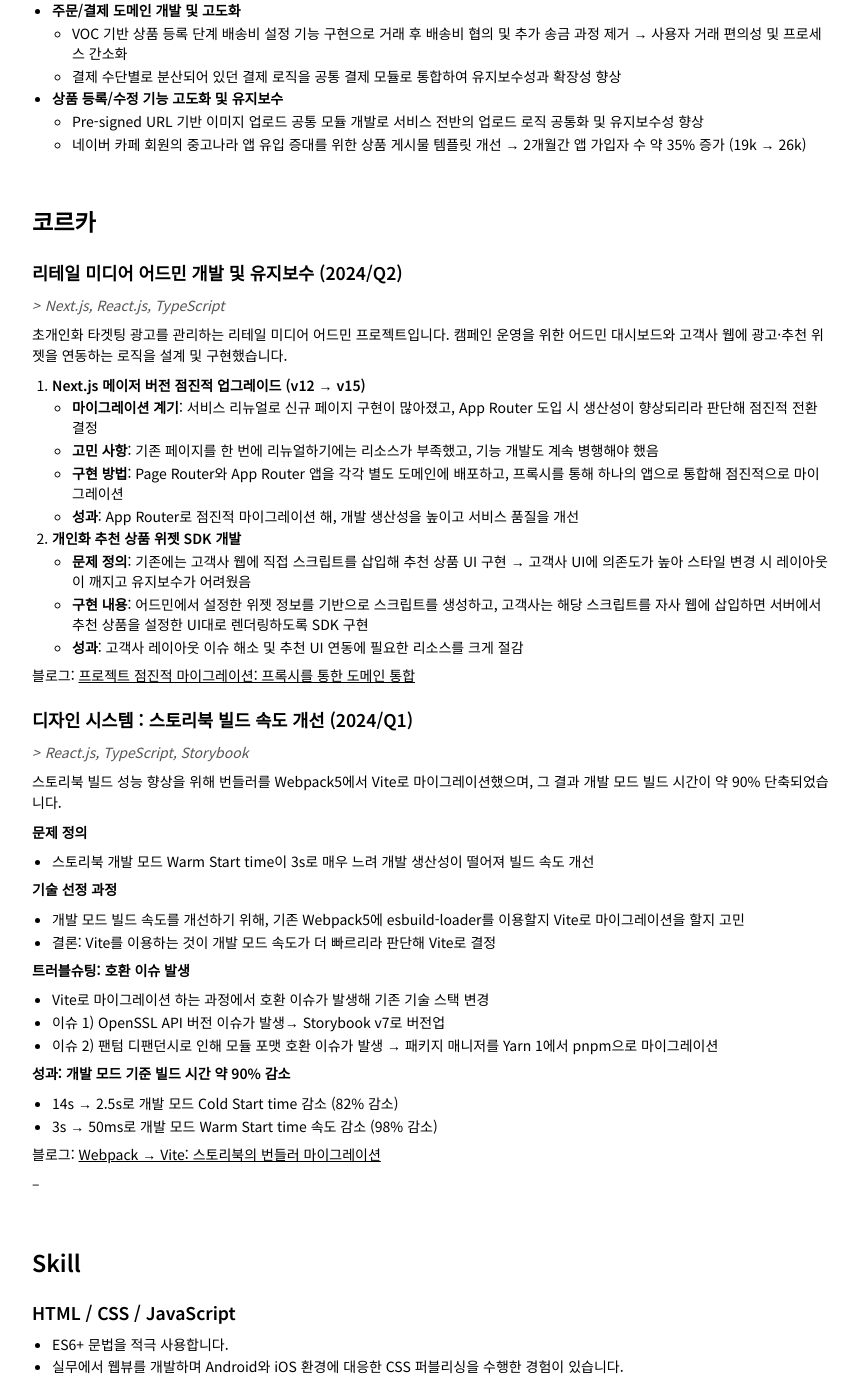
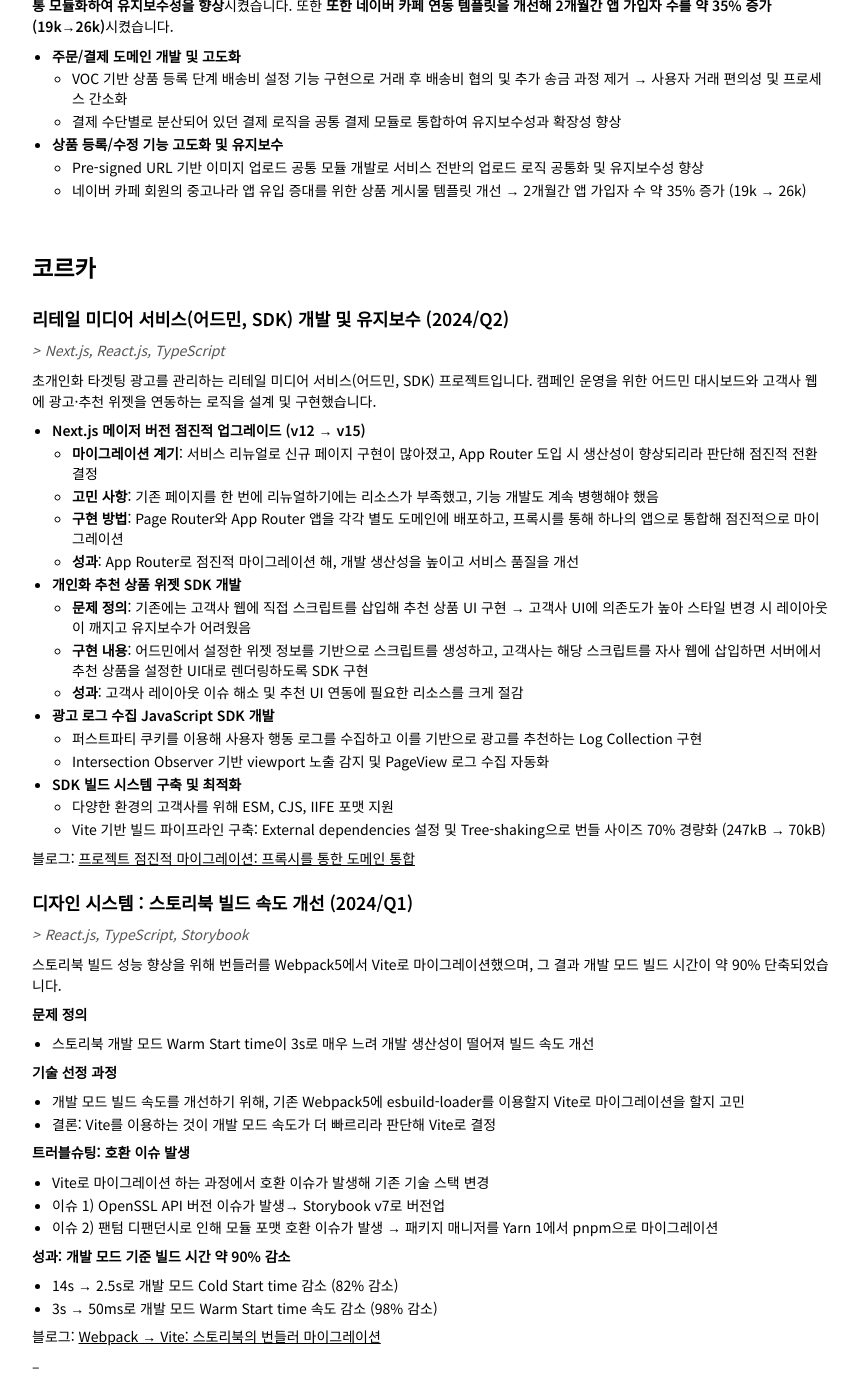
Before and after one commit to ghost-redo/ghost-redo.github.io, a Jekyll site: the page built from resume.md, in a window 1280 px wide and 1400 px high, scrolled down 2374 px. Shown: the whole window, without its empty margins (209-1068 px from the left). Built offline with Jekyll 4.4.1, drawn with Linux system fonts in a browser that asks for light colours; some web fonts are replaced; some of the changed text lies outside the part shown.

Commit message:
Update resume.md

```diff
--- a/resume.md
+++ b/resume.md
@@ -55,6 +55,8 @@ AI 기반 B2B SaaS 광고/추천 솔루션 초기 스타트업
 - 리테일 미디어 어드민 개발 및 유지보수
   - Next.js 메이저 버전 점진적 업그레이드 (v12 → v15)
   - 개인화 추천 상품 위젯 SDK 개발
+  - 광고 로그 수집 JavaScript SDK 개발
+  - SDK 빌드 시스템 구축 및 최적화
 - 디자인 시스템 : 스토리북 빌드 속도 개선
 
 <br>
@@ -128,21 +130,28 @@ C2C 중고거래 플랫폼 중고나라의 웹/웹뷰를 개발 및 유지보수
 
 ## 코르카
 
-### 리테일 미디어 어드민 개발 및 유지보수 (2024/Q2)
+### 리테일 미디어 서비스(어드민, SDK) 개발 및 유지보수 (2024/Q2)
 
 > _Next.js, React.js, TypeScript_
 
-초개인화 타겟팅 광고를 관리하는 리테일 미디어 어드민 프로젝트입니다. 캠페인 운영을 위한 어드민 대시보드와 고객사 웹에  광고·추천 위젯을 연동하는 로직을 설계 및 구현했습니다.
+초개인화 타겟팅 광고를 관리하는 리테일 미디어 서비스(어드민, SDK) 프로젝트입니다. 캠페인 운영을 위한 어드민 대시보드와 고객사 웹에  광고·추천 위젯을 연동하는 로직을 설계 및 구현했습니다.
 
-1. **Next.js 메이저 버전 점진적 업그레이드 (v12 → v15)**
+- **Next.js 메이저 버전 점진적 업그레이드 (v12 → v15)**
    - **마이그레이션 계기**: 서비스 리뉴얼로 신규 페이지 구현이 많아졌고, App Router 도입 시 생산성이 향상되리라 판단해 점진적 전환 결정
    - **고민 사항**: 기존 페이지를 한 번에 리뉴얼하기에는 리소스가 부족했고, 기능 개발도 계속 병행해야 했음
    - **구현 방법**: Page Router와 App Router 앱을 각각 별도 도메인에 배포하고, 프록시를 통해 하나의 앱으로 통합해 점진적으로 마이그레이션
    - **성과**: App Router로 점진적 마이그레이션 해, 개발 생산성을 높이고 서비스 품질을 개선
-2. **개인화 추천 상품 위젯 SDK 개발**
+- **개인화 추천 상품 위젯 SDK 개발**
    - **문제 정의**: 기존에는 고객사 웹에 직접 스크립트를 삽입해 추천 상품 UI 구현 → 고객사 UI에 의존도가 높아 스타일 변경 시 레이아웃이 깨지고 유지보수가 어려웠음
    - **구현 내용**: 어드민에서 설정한 위젯 정보를 기반으로 스크립트를 생성하고, 고객사는 해당 스크립트를 자사 웹에 삽입하면 서버에서 추천 상품을 설정한 UI대로 렌더링하도록 SDK 구현
    - **성과**: 고객사 레이아웃 이슈 해소 및 추천 UI 연동에 필요한 리소스를 크게 절감
+- **광고 로그 수집 JavaScript SDK 개발**
+  - 퍼스트파티 쿠키를 이용해 사용자 행동 로그를 수집하고 이를 기반으로 광고를 추천하는 Log Collection 구현
+  - Intersection Observer 기반 viewport 노출 감지 및 PageView 로그 수집 자동화
+- **SDK 빌드 시스템 구축 및 최적화**
+  - 다양한 환경의 고객사를 위해 ESM, CJS, IIFE 포맷 지원
+  - Vite 기반 빌드 파이프라인 구축: External dependencies 설정 및 Tree-shaking으로 번들 사이즈 70% 경량화 (247kB → 70kB)
+
 
 블로그: [프로젝트 점진적 마이그레이션: 프록시를 통한 도메인 통합](https://medium.com/@hong009319/f75b5df38f4b)
 
```
